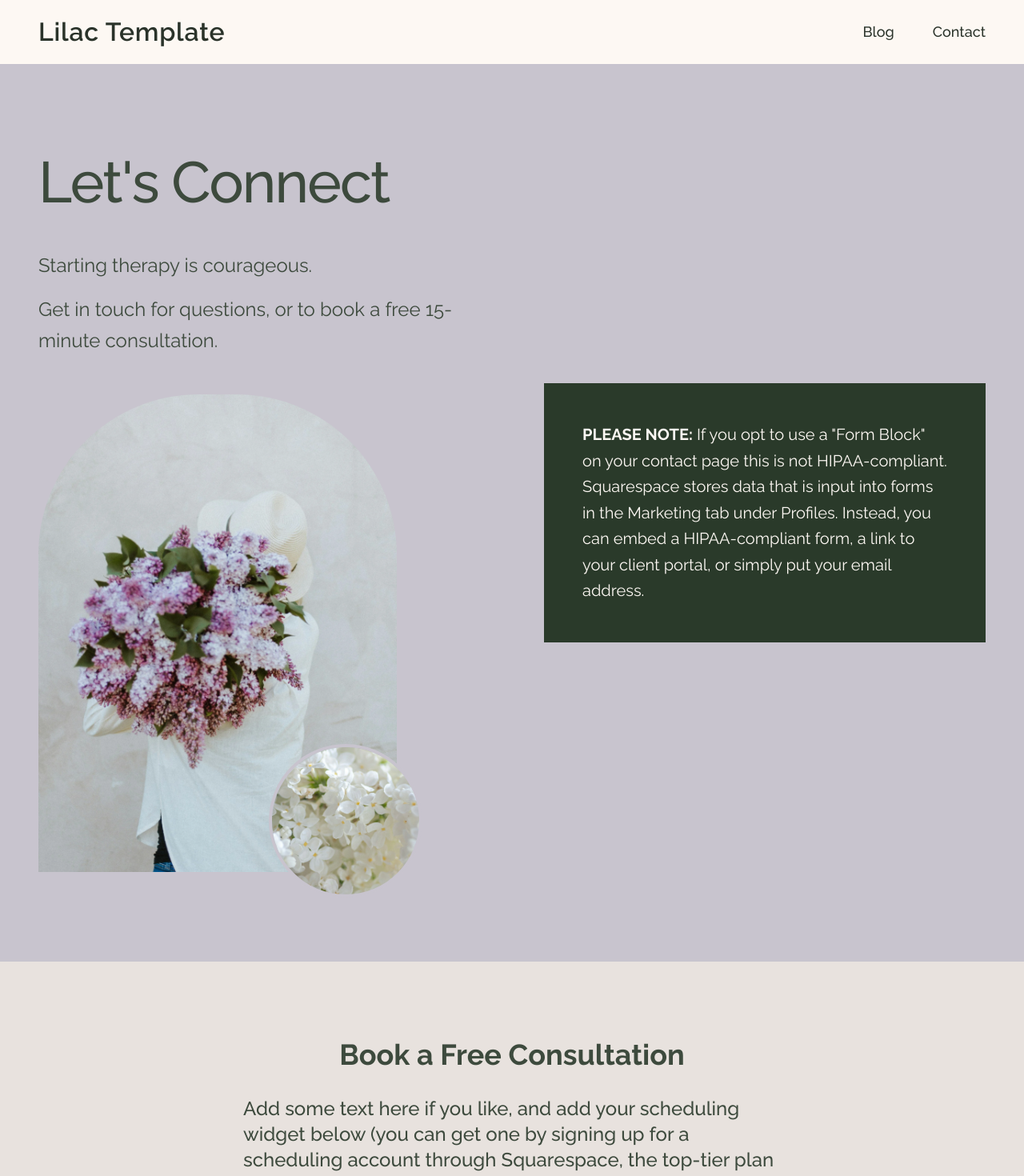
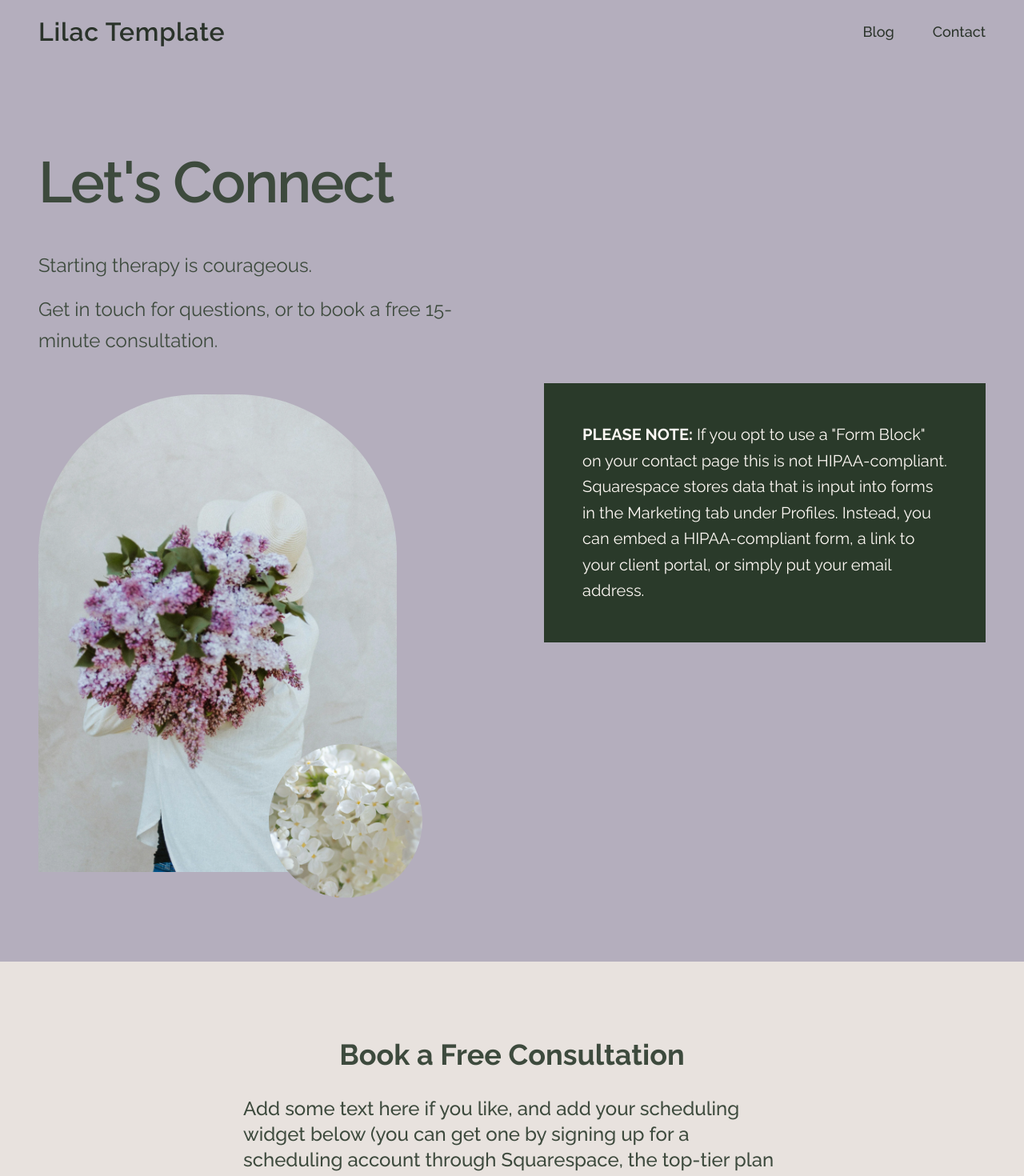
Before and after one commit to sohammk08/lilac-template, a Next.js app: page /contact in a window 1280 px wide. Shown: the top 1470 px of the page at 80% size. Built offline with nearby package versions, Linux system fonts and the light colour scheme.

Commit message:
checkpoint ✅: Website clone complete

```diff
--- a/app/components/Footer.tsx
+++ b/app/components/Footer.tsx
@@ -16,7 +16,6 @@ export default function Footer() {
 
   return (
     <footer className="bg-[#FDF8F3] font-sans">
-      {/* Main Footer */}
       <motion.div
         className="mx-6 lg:mx-12 py-16 lg:py-20"
         initial="hidden"
--- a/app/components/Nav.tsx
+++ b/app/components/Nav.tsx
@@ -1,8 +1,15 @@
+"use client";
+
 import Link from "next/link";
+import { usePathname } from "next/navigation";
 
 function Nav() {
+  const pathname = usePathname();
+
   return (
-    <header className="bg-[#FDF8F3]">
+    <header
+      className={`${pathname === "/" ? "bg-[#FDF8F3]" : "bg-[#b4aebd]"} text-[#FDF8F3]`}
+    >
       <nav className="font-sans flex justify-between items-center px-12 py-4 mx-auto">
         <Link
           href="/"
--- a/app/contact/page.tsx
+++ b/app/contact/page.tsx
@@ -2,9 +2,9 @@
 
 import Link from "next/link";
 import { IoCloseOutline } from "react-icons/io5";
-import { FiChevronLeft, FiChevronRight } from "react-icons/fi";
 import { motion, AnimatePresence } from "framer-motion";
 import { useCallback, useEffect, useState } from "react";
+import { FiChevronLeft, FiChevronRight } from "react-icons/fi";
 
 interface GalleryImage {
   id: number;
@@ -41,11 +41,8 @@ const IMAGES: GalleryImage[] = [
 ];
 
 function Contact() {
+  const [currentIndex, setCurrentIndex] = useState<number>(0);
   const [selectedImage, setSelectedImage] = useState<GalleryImage | null>(null);
-  const [currentIndex, setCurrentIndex] = useState<number>(0);
-
-  // --- Mock Data ---
-  // Using Unsplash images similar to the aesthetic in the video
 
   // Handle opening the lightbox
   const openLightbox = (image: GalleryImage, index: number) => {
@@ -103,13 +100,13 @@ function Contact() {
   }, [selectedImage]);
 
   return (
-    <section className="bg-[#C8C4CE] font-sans min-h-screen">
+    <section className="bg-[#b4aebd] font-sans min-h-screen">
       <div className="max-w-7xl mx-auto px-6 lg:px-12 py-20 lg:py-28">
         <div className="grid grid-cols-1 lg:grid-cols-2 gap-12 lg:gap-20 items-center">
-          {/* Left: Content & Images */}
+          {/* Left Section */}
           <div>
             <motion.h1
-              className="text-5xl lg:text-7xl font-medium text-[#3d4a3d] mb-12 tracking-tight"
+              className="text-5xl lg:text-7xl font-semibold text-[#3d4a3d] mb-12 tracking-tight"
               initial={{ opacity: 0, y: 30 }}
               whileInView={{ opacity: 1, y: 0 }}
               viewport={{ once: true }}
@@ -147,10 +144,8 @@ function Contact() {
               viewport={{ once: true }}
               transition={{ duration: 0.8, delay: 0.3, ease: [0.4, 0, 0.2, 1] }}
             >
-              {/* Main Arch Image */}
-              <div className="relative aspect-[3/4] rounded-t-[200px] overflow-hidden bg-gray-300">
-                {/* eslint-disable-next-line @next/next/no-img-element */}
-                <img
+              <div className="relative aspect-3/4 rounded-t-[200px] overflow-hidden bg-gray-300">
+                <motion.img
                   src="/holdingflowers.png"
                   alt="Person holding lilac flowers"
                   className="object-cover w-full h-full"
@@ -158,9 +153,8 @@ function Contact() {
               </div>
 
               {/* Overlapping Circle Image */}
-              <div className="absolute -bottom-8 -right-8 w-40 h-40 lg:w-48 lg:h-48 rounded-full overflow-hidden border-4 border-[#C8C4CE] bg-[#C8C4CE]">
-                {/* eslint-disable-next-line @next/next/no-img-element */}
-                <img
+              <div className="absolute -bottom-8 -right-8 w-40 h-40 lg:w-48 lg:h-48 rounded-full overflow-hidden bg-[#C8C4CE]">
+                <motion.img
                   src="/flowers.png"
                   alt="White flowers"
                   className="object-cover w-full h-full"
@@ -169,7 +163,7 @@ function Contact() {
             </motion.div>
           </div>
 
-          {/* Right: Info Box */}
+          {/* Right Section */}
           <motion.div
             className="bg-[#2a3a2a] p-8 lg:p-12"
             initial={{ opacity: 0, x: 30 }}
@@ -211,11 +205,11 @@ function Contact() {
           className="inline-flex items-center gap-3 px-8 py-2 border border-[#3d4a3d] text-[#3d4a3d] text-base font-semibold tracking-wider uppercase hover:bg-[#3d4a3d] hover:text-[#FDF8F3] transition-all duration-300"
         >
           BOOK CONSULTATION
-          <span className="text-xl">→</span>
+          <span className="text-xl my-auto">→</span>
         </Link>
       </div>
 
-      {/* Office Location with Google Maps */}
+      {/* Office Location */}
       <div className="bg-[#838344] py-20 lg:py-28">
         <div className="mx-12">
           <div className="grid grid-cols-1 lg:grid-cols-2 gap-12 lg:gap-20 items-center">
@@ -245,7 +239,7 @@ function Contact() {
 
             {/* Right: Google Maps */}
             <motion.div
-              className="w-full h-[400px] lg:h-[500px] bg-gray-200"
+              className="w-full h-100 lg:h-125 bg-gray-200"
               initial={{ opacity: 0, x: 30 }}
               whileInView={{ opacity: 1, x: 0 }}
               viewport={{ once: true }}
@@ -289,10 +283,10 @@ function Contact() {
                 whileInView={{ opacity: 1, y: 0 }}
                 viewport={{ once: true }}
                 transition={{ duration: 0.5, delay: index * 0.1 }}
-                className="group relative aspect-[4/5] overflow-hidden cursor-pointer bg-gray-200"
+                className="group relative aspect-4/5 overflow-hidden cursor-pointer bg-gray-200"
                 onClick={() => openLightbox(img, index)}
               >
-                <img
+                <motion.img
                   src={img.src}
                   alt={img.alt}
                   className="h-full w-full object-cover transition-transform duration-700 ease-in-out"
@@ -314,7 +308,7 @@ function Contact() {
               className="fixed inset-0 z-50 flex items-center justify-center bg-white/95 backdrop-blur-sm"
               onClick={closeLightbox}
             >
-              {/* Close Button */}
+              {/* Close */}
               <button
                 onClick={closeLightbox}
                 className="absolute top-6 right-6 p-2 text-gray-400 hover:text-gray-800 transition-colors z-50"
@@ -323,7 +317,7 @@ function Contact() {
                 <IoCloseOutline size={36} />
               </button>
 
-              {/* Navigation Buttons */}
+              {/* Navigation */}
               <button
                 onClick={showPrev}
                 className="absolute left-4 md:left-8 p-2 text-gray-300 hover:text-gray-800 transition-colors z-50 hidden sm:block"
@@ -340,7 +334,6 @@ function Contact() {
                 <FiChevronRight size={48} strokeWidth={1} />
               </button>
 
-              {/* Main Image Container */}
               <motion.div
                 key={selectedImage.id}
                 initial={{ opacity: 0, scale: 0.95 }}
@@ -350,7 +343,7 @@ function Contact() {
                 className="relative w-full h-full max-w-5xl max-h-[90vh] p-4 flex items-center justify-center"
                 onClick={(e) => e.stopPropagation()}
               >
-                <img
+                <motion.img
                   src={selectedImage.src}
                   alt={selectedImage.alt}
                   className="max-w-full max-h-full object-contain shadow-2xl"
```
